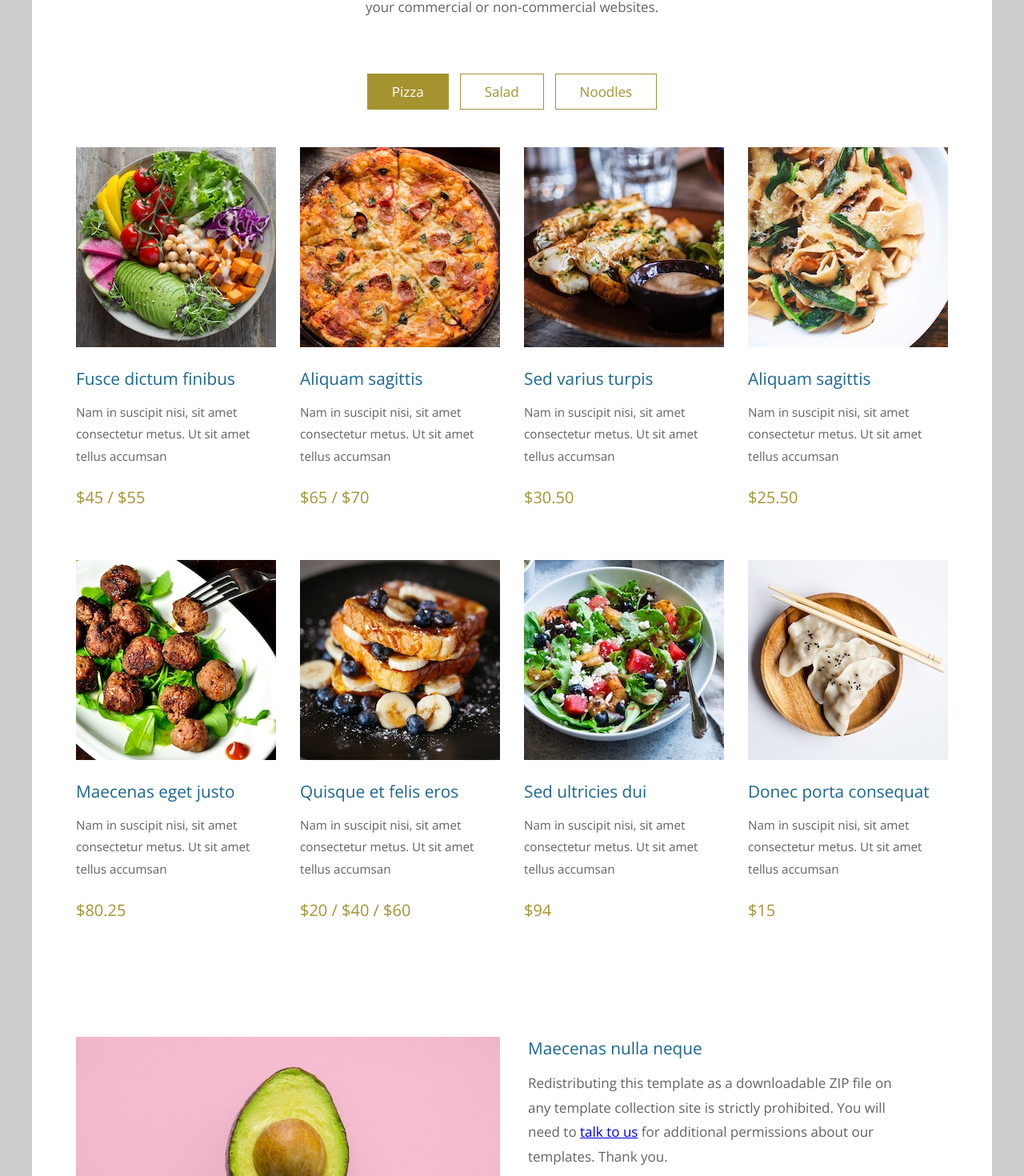
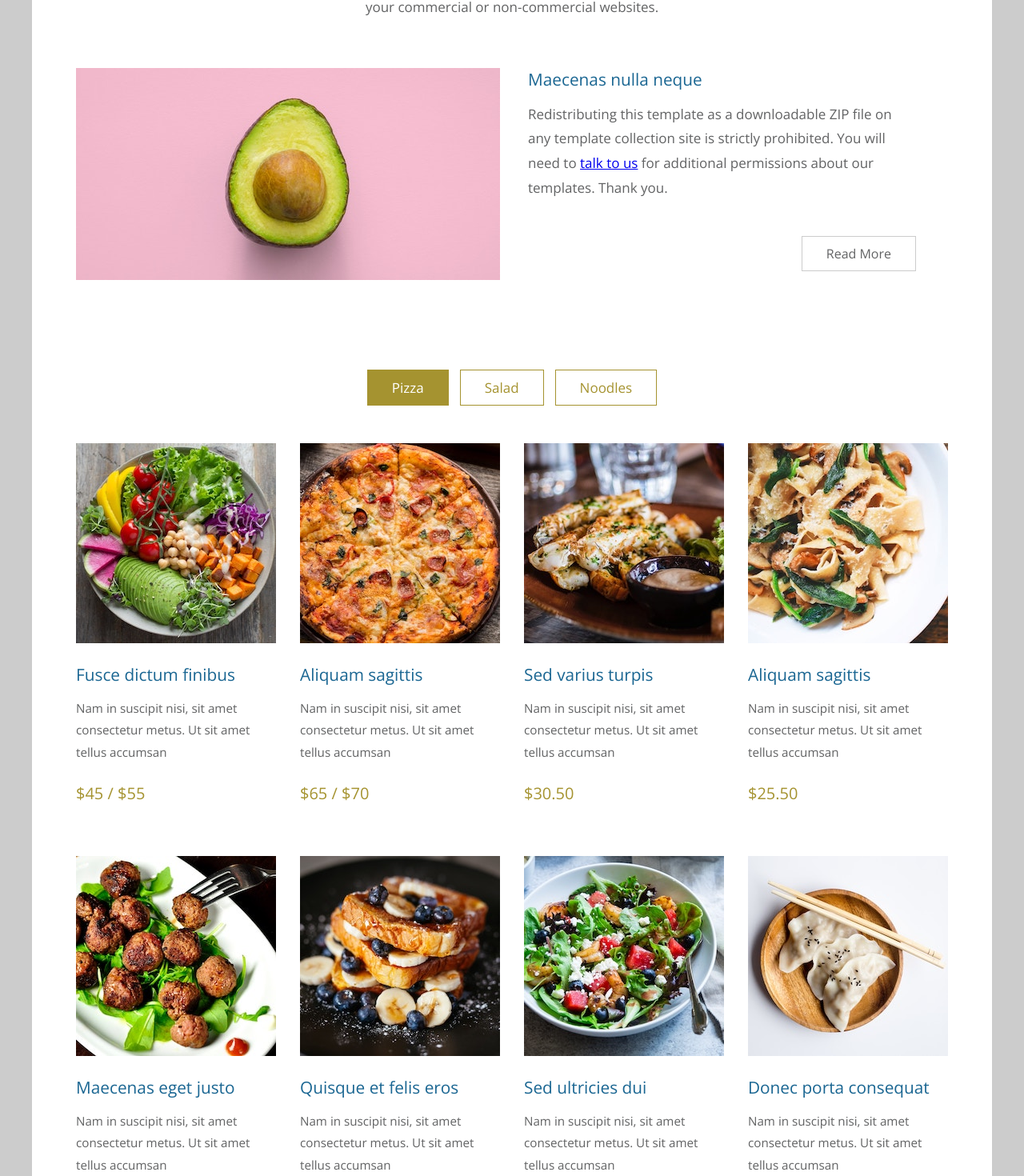
Before and after one commit to putongyong/Cocktail, a React (Vite) app: page / in a window 1280 px wide. Shown: the part 660-2130 px from the top of the page at 80% size. Built offline with nearby package versions, Linux system fonts and the light colour scheme.

Commit message:
feature:add new style

```diff
--- a/public/css/templatemo-style.css
+++ b/public/css/templatemo-style.css
@@ -37,6 +37,11 @@ html {
 .tm-container-inner-2 {
   padding-left: 15px;
   padding-right: 15px;
+}
+.tm-container-inner-3 {
+  padding-left: 15px;
+  padding-right: 15px;
+  padding-bottom: 100px;
 }
 
 .row {
--- /dev/null
+++ b/src/routes/components/intro.jsx
@@ -0,0 +1,22 @@
+export default function Intro(){
+    return (
+        <>
+            <div class="tm-section tm-container-inner-3">
+				<div class="row">
+					<div class="col-md-6">
+						<figure class="tm-description-figure">
+							<img src="img/img-01.jpg" alt="Image" class="img-fluid" />
+						</figure>
+					</div>
+					<div class="col-md-6">
+						<div class="tm-description-box">
+							<h4 class="tm-gallery-title">Maecenas nulla neque</h4>
+							<p class="tm-mb-45">Redistributing this template as a downloadable ZIP file on any template collection site is strictly prohibited. You will need to <a rel="nofollow" href="https://templatemo.com/contact">talk to us</a> for additional permissions about our templates. Thank you.</p>
+							<a href="about.html" class="tm-btn tm-btn-default tm-right">Read More</a>
+						</div>
+					</div>
+				</div>
+			</div>
+        </>
+    )
+}
--- a/src/routes/root.jsx
+++ b/src/routes/root.jsx
@@ -1,6 +1,7 @@
 import Footer from "./components/footer";
 import Navbar from "./components/navbar";
 import ProductList from "./components/productlist";
+import Intro from "./components/intro";
 
 export default function Root() {
     return (
@@ -12,23 +13,8 @@ export default function Root() {
 				<h2 class="col-12 text-center tm-section-title">Welcome to Cocktail Room</h2>
 				<p class="col-12 text-center">Total 3 HTML pages are included in this template. Header image has a parallax effect. You can feel free to download, edit and use this TemplateMo layout for your commercial or non-commercial websites.</p>
 			</header>
+			<Intro />
 			<ProductList/>
-			<div class="tm-section tm-container-inner">
-				<div class="row">
-					<div class="col-md-6">
-						<figure class="tm-description-figure">
-							<img src="img/img-01.jpg" alt="Image" class="img-fluid" />
-						</figure>
-					</div>
-					<div class="col-md-6">
-						<div class="tm-description-box">
-							<h4 class="tm-gallery-title">Maecenas nulla neque</h4>
-							<p class="tm-mb-45">Redistributing this template as a downloadable ZIP file on any template collection site is strictly prohibited. You will need to <a rel="nofollow" href="https://templatemo.com/contact">talk to us</a> for additional permissions about our templates. Thank you.</p>
-							<a href="about.html" class="tm-btn tm-btn-default tm-right">Read More</a>
-						</div>
-					</div>
-				</div>
-			</div>
 		</main>
 		<Footer/>
 	</div>
```
